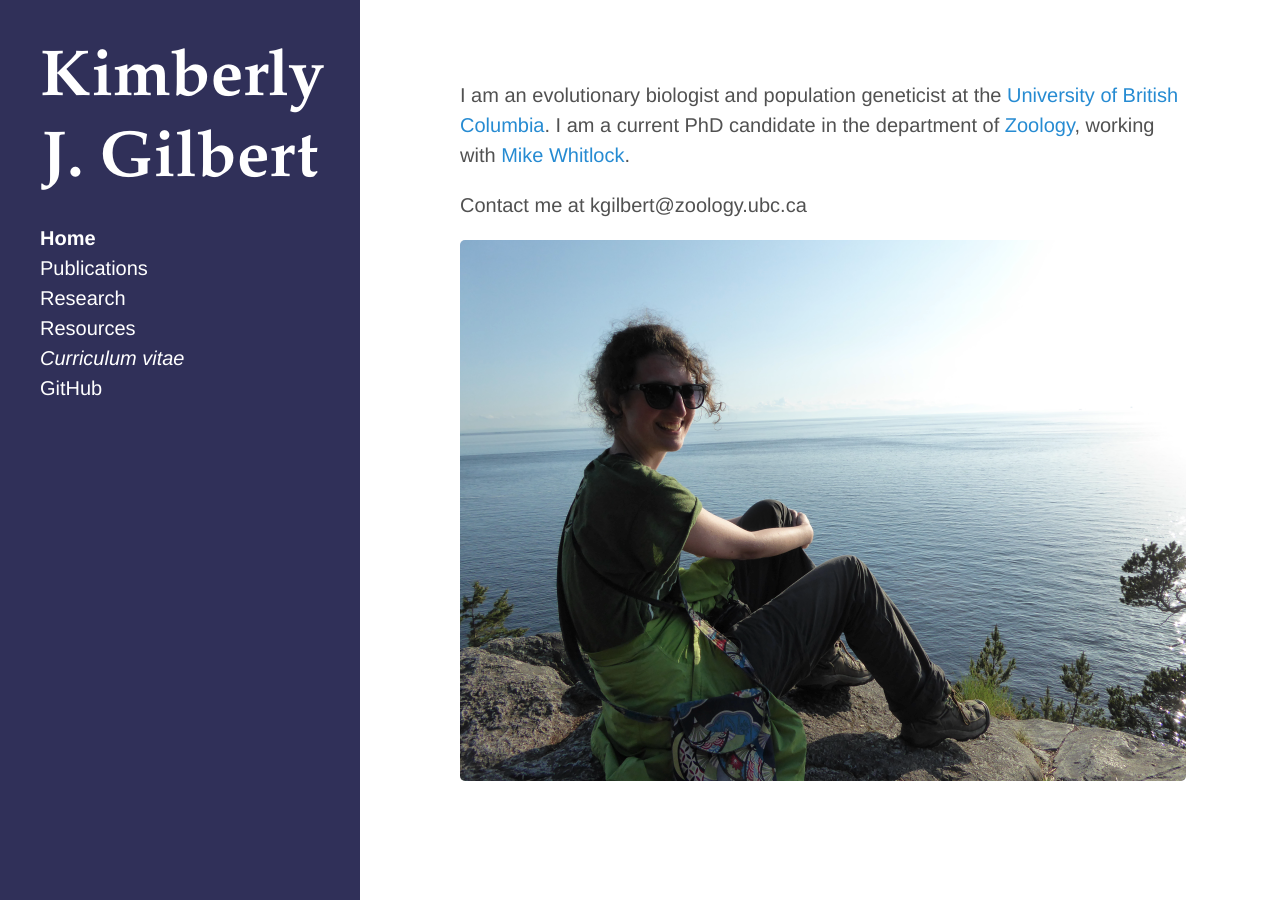
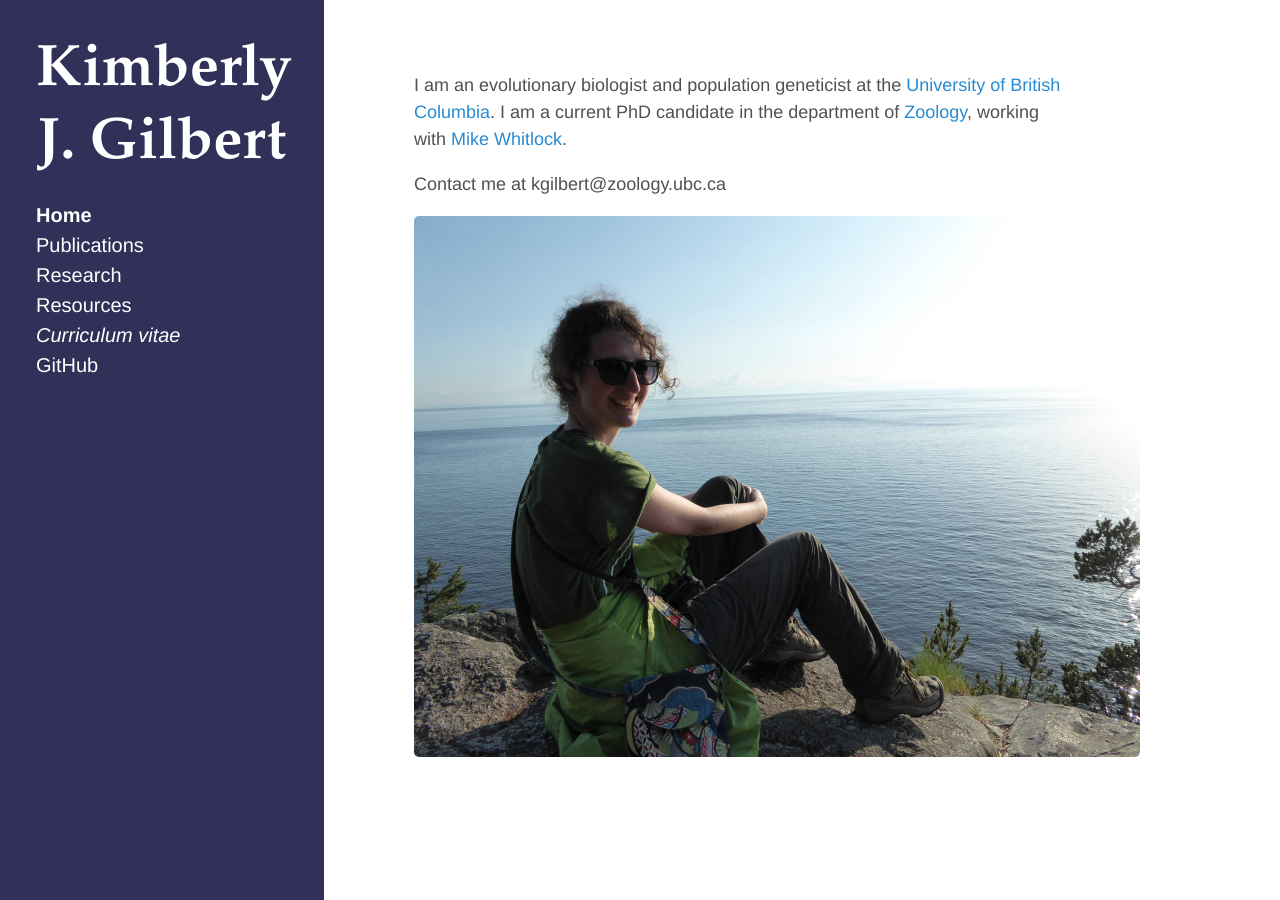
Before and after one commit to kjgilbert/kjgilbert.github.io, a Jekyll site: the page built from index.md, in a window 1280 px wide. Built offline with Jekyll 4.4.1, drawn with Linux system fonts in a browser that asks for light colours; Markdown is read by kramdown in place of the engine named in the settings.

Commit message:
testing font size

```diff
--- a/public/css/hyde.css
+++ b/public/css/hyde.css
@@ -44,7 +44,7 @@ html {
 }
 @media (min-width: 58rem) {
   html {
-    font-size: 20px; /* this changes page font size throughout, orig. was 20 */
+    font-size: 18px; /* this changes page font size throughout, orig. was 20 */
   }
 }
 
```
